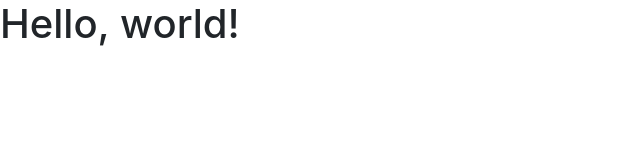
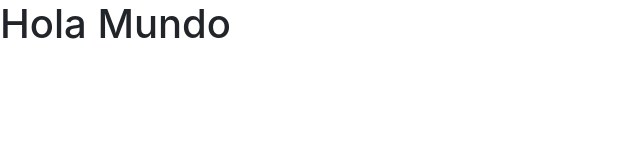
Before and after one commit to KiloByte2k/prueba, a plain HTML site: page Proyecto1/index.html in a window 1280 px wide. Shown: the whole page, without its empty margins (0-640 px from the left). Drawn offline with nearby package versions, Linux system fonts and the light colour scheme.

Commit message:
segundo commit

```diff
--- a/Proyecto1/index.html
+++ b/Proyecto1/index.html
@@ -11,7 +11,7 @@
     <title>Hello, world!</title>
   </head>
   <body>
-    <h1>Hello, world!</h1>
+    <h1>Hola Mundo</h1>
 
     <!-- Optional JavaScript -->
     <!-- jQuery first, then Popper.js, then Bootstrap JS -->
```
Also changed, not shown: Proyecto1/grid2.html (+1 -1 lines).
